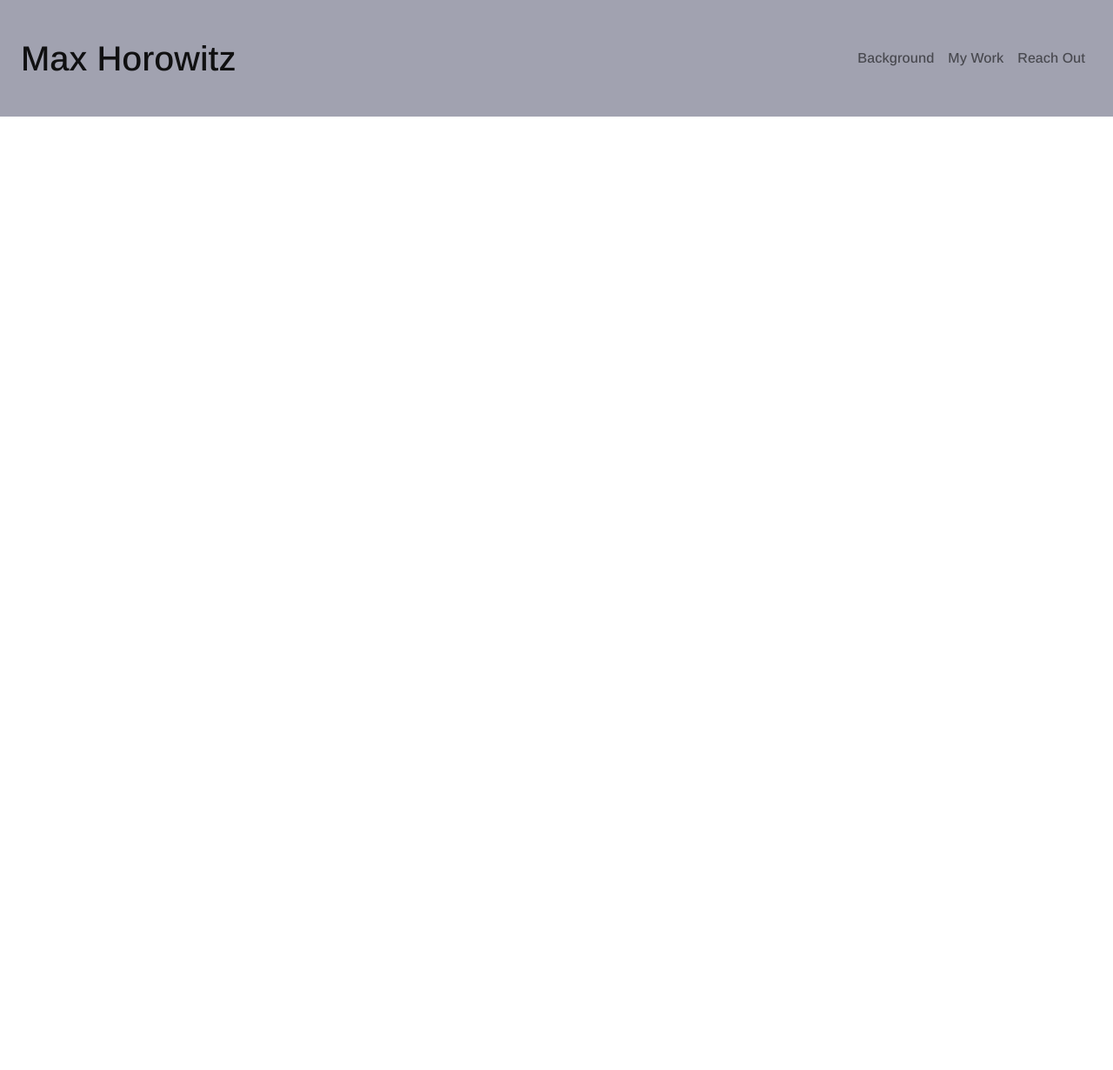
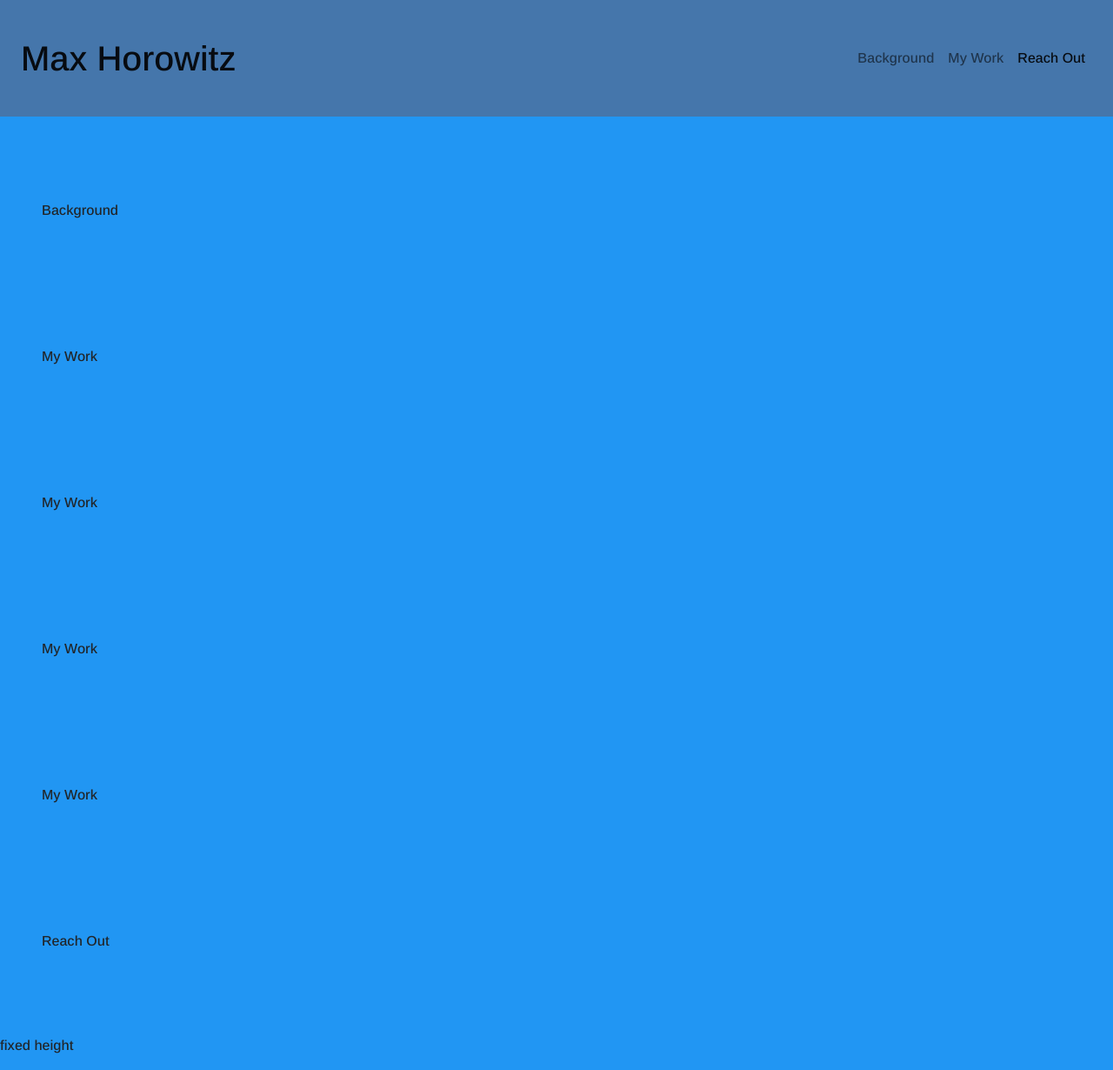
Before and after one commit to maxhorowitz/mh, a website: page index.html in a window 1280 px wide. Shown: the whole page at 87% size. Before the commit the page ends 800 px from the top, so only its background shows below. Drawn offline with nearby package versions, Linux system fonts and the light colour scheme.

Commit message:
almost have screen setup

```diff
--- a/index.html
+++ b/index.html
@@ -21,29 +21,72 @@
     <link rel="stylesheet" href="assets/css/style.css">
 </head>
 
-<body class="font-google">
+<body>
 
-<!-- NAVBAR SECTION (mh) -->
-<section>
-    <nav class="navbar navbar-expand-lg navbar-light bg-light">
+    <!-- ENTIRE PAGE CONTENT -->
+    <div class="entire-page font-google">
+        <div class="section">
+            <!-- HEADER (NAVBAR SECTION) -->
+            <div class="content">
+                <nav id="navbar-with-scrollspy" class="navbar navbar-expand-lg navbar-light bg-light">
                     <div class="container-fluid p-4">
                         <a class="navbar-brand" href="#">Max Horowitz</a>
                         <div class="navbar-nav mr-auto" id="navbarNavAltMarkup">
                             <div class="navbar-nav">
-                    <a class="nav-link" aria-current="page" href="#">Background</a>
-                    <a class="nav-link" href="#">My Work</a>
-                    <a class="nav-link" href="#">Reach Out</a>
+                                <a class="nav-link" href="#scrollspyheading1">Background</a>
+                                <a class="nav-link" href="#scrollspyheading2">My Work</a>
+                                <a class="nav-link" href="#scrollspyheading3">Reach Out</a>
                             </div>
                         </div>
                     </div>
                 </nav>
+            </div>
+
+            <!-- CONTENT (REST OF WEBPAGE) -->
+            <div class="scrollable-content content">
+                <div data-bs-spy="scroll" data-bs-target="#navbar-with-scrollspy" data-bs-offset="0" class="scrollspy" tabindex="0" style=>
+
+                    <!-- BACKGROUND -->
+                    <section>
+                        <div class="p-md-5 mb-md-5 mt-md-5" id="scrollspyheading1">Background</div>
+                    </section>
+
+                    <!-- MY WORK -->
+                    <section>
+                        <div class="p-md-5 mb-md-5 mt-md-5" id="scrollspyheading2">My Work</div>
+                    </section>
+
+                    <!-- MY WORK -->
+                    <section>
+                        <div class="p-md-5 mb-md-5 mt-md-5" id="scrollspyheading2">My Work</div>
                     </section>
 
 
+                    <!-- MY WORK -->
+                    <section>
+                        <div class="p-md-5 mb-md-5 mt-md-5" id="scrollspyheading2">My Work</div>
+                    </section>
 
 
+                    <!-- MY WORK -->
+                    <section>
+                        <div class="p-md-5 mb-md-5 mt-md-5" id="scrollspyheading2">My Work</div>
+                    </section>
 
+                    <!-- REACH OUT -->
+                    <section>
+                        <div class="p-md-5 mb-md-5 mt-md-5" id="scrollspyheading3">Reach Out</div>
+                    </section>
 
+                </div>
+            </div>
+
+            <!-- FOOTER -->
+            <div class="row footer">
+                <p> fixed height </p>
+            </div>
+        </div>
+    </div>
 
     <!-- CUSTOM (mh) -->
     <script ssrc="/assets/js/bootstrap.bundle.js"></script>
```
Also changed, not shown: assets/css/style.css. Lines whose indentation alone changed are shown as unchanged.
